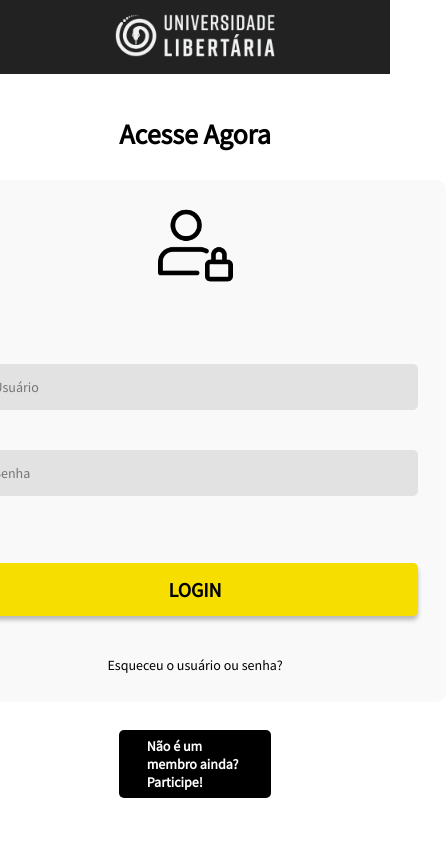
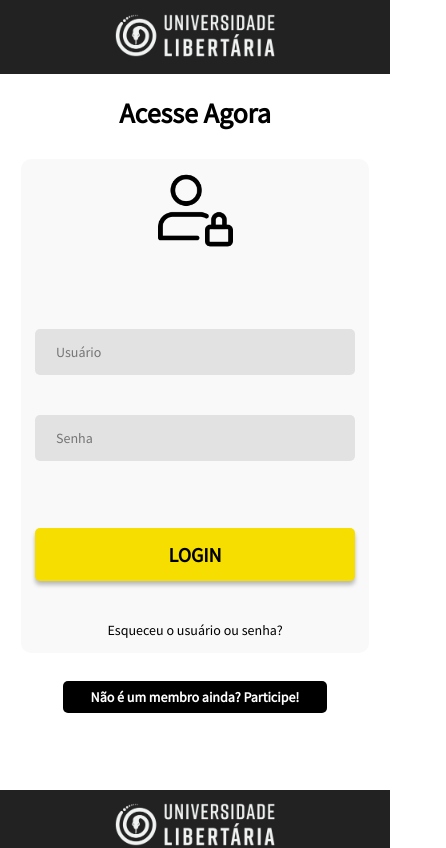
Before and after one commit to lendagron/libertario, a Next.js app: page / in a window 390 px wide. Shown: the top 848 px of the page, 446 px wide, since content can reach past the window. Built offline with nearby package versions, Linux system fonts and the light colour scheme.

Commit message:
fix: responsividade homepage

```diff
--- a/src/components/footer/footer.module.scss
+++ b/src/components/footer/footer.module.scss
@@ -58,7 +58,6 @@
       display: flex;
       flex-direction: column;
 
-
       span {
         display: none;
       }
--- a/src/components/header/header.module.scss
+++ b/src/components/header/header.module.scss
@@ -1,68 +1,17 @@
 .headerWrapper {
   background-color: var(--gray-800);
+
 }
 
 
 .headerContainer {
   display: flex;
-  /* max-width: 75%;
-  margin-inline: auto; */
   padding: 13.5px 2rem;
   justify-content: center;
   align-items: center;
-  /* gap: 2rem; */
+
 
   img {
     max-width: 13rem;
   }
-/*
-  ul {
-    display: flex;
-    list-style: none;
-    justify-content: center;
-    align-items: center;
-    gap: 1.25rem;
-
-  }
-
-  ul li a {
-    color: white;
-    background-color: none;
-    text-decoration: none;
-
-    &:hover{
-      color: var(--yellow-200);
-
-    }
-  }
-
-  div {
-    display: flex;
-    align-items: center;
-    justify-content: center;
-    gap: 1.25rem;
-  }
-
-  div button {
-    border-radius: 3px;
-    outline: none;
-    cursor: pointer;
-    border: none;
-    background-color: var(--yellow-200);
-    padding: 0.5rem 2rem;
-    font-weight: bold;
-    transition: filter 0.2s;
-
-    &:hover{
-      filter: brightness(1.1);
-
-    }
-  }
- */
 }
-
-@media screen and (max-width: 1300px) {
-  .headerContainer {
-    max-width: 100%;
-  }
-}
--- a/src/components/homepageContent/HomepageContent.tsx
+++ b/src/components/homepageContent/HomepageContent.tsx
@@ -37,10 +37,7 @@ export function HomepageContent() {
             placeholder='Senha'
             onChange={(e) => setPassword(e.target.value)}
           />
-          <button type='submit'>
-            LOGIN
-            {/* <Link href={"/painel"}>LOGIN</Link> */}
-          </button>
+          <button type='submit'>LOGIN</button>
           <a href=''>Esqueceu o usuário ou senha?</a>
         </form>
         <div>
--- a/src/components/homepageContent/homepageContent.module.scss
+++ b/src/components/homepageContent/homepageContent.module.scss
@@ -1,12 +1,7 @@
 .mainWrapper{
-  /* display: flex;
-  justify-content: center;
-  align-items: center; */
   max-width: 75%;
   margin-inline: auto;
   padding: 2rem;
-
-
 }
 
 .mainContainer {
@@ -15,6 +10,7 @@
   align-items: center;
   justify-content: center;
   padding: 1rem;
+  width: 100%;
 
   h1 {
     margin-bottom: 2rem;
@@ -30,13 +26,15 @@
     background-color: var(--gray-100);
     border-radius: 10px;
 
-  }
 
-  form img {
+    img {
       margin-bottom: 3rem;
     }
 
-  form input {
+    input {
+      /* display: flex; */
+      align-items: center;
+      justify-content: space-between;
       border-radius: 5px;
       padding: 1rem 0.5rem;
       width: 100%;
@@ -48,20 +46,13 @@
         padding: 1rem;
       }
 
-    a {
-
-      text-decoration: none;
-      text-align: center;
-      color: var(--black);
-    }
-
     }
 
     button {
-    /* width: 29rem;
-    height: 4rem; */
-    display: flex;
+      /* display: flex; */
       padding: 1rem 14rem;
+      text-align: center;
+      width: 100%;
       margin-top: 2rem;
       border-radius: 5px;
       border: none;
@@ -76,6 +67,7 @@
         filter: brightness(1.1);
       }
 
+    }
     a {
       display: flex;
       align-items: center;
@@ -83,6 +75,7 @@
       width: inherit;
       height: inherit;
     }
+
   }
 
   div {
@@ -95,6 +88,7 @@
     a {
       color: white;
       background-color: black;
+      text-align: center;
 
       cursor: pointer;
       border-radius: 5px;
@@ -106,7 +100,20 @@
 
 }
 
-@media screen and (max-width: 1300px) {
+@media screen and (max-width: 480px) {
+  .mainWrapper {
+    max-width: 100%;
+    width: 100%;
+    padding: .5rem;
+  }
+  .mainContainer form  {
+    width: 100%;
+    padding: 1rem;
 
+    button {
+      padding: 1rem 0rem;
 
     }
+  }
+
+}
--- a/src/pages/_app.tsx
+++ b/src/pages/_app.tsx
@@ -8,9 +8,11 @@ import styles from "../styles/app.module.scss";
 export default function App({ Component, pageProps }: AppProps) {
   return (
     <AuthProvider>
-      <Header />
-      <Component {...pageProps} />
-      <Footer />
+      <div className={styles.wrapper}>
+        <Header />
+        <Component {...pageProps} />
+        <Footer />
+      </div>
     </AuthProvider>
   );
 }
--- a/src/styles/app.module.scss
+++ b/src/styles/app.module.scss
@@ -0,0 +1,6 @@
+.wrapper {
+    display: flex;
+    height: 100vh;
+    flex-direction: column;
+    justify-content: space-between;
+}
```
Lines whose indentation alone changed are shown as unchanged.
